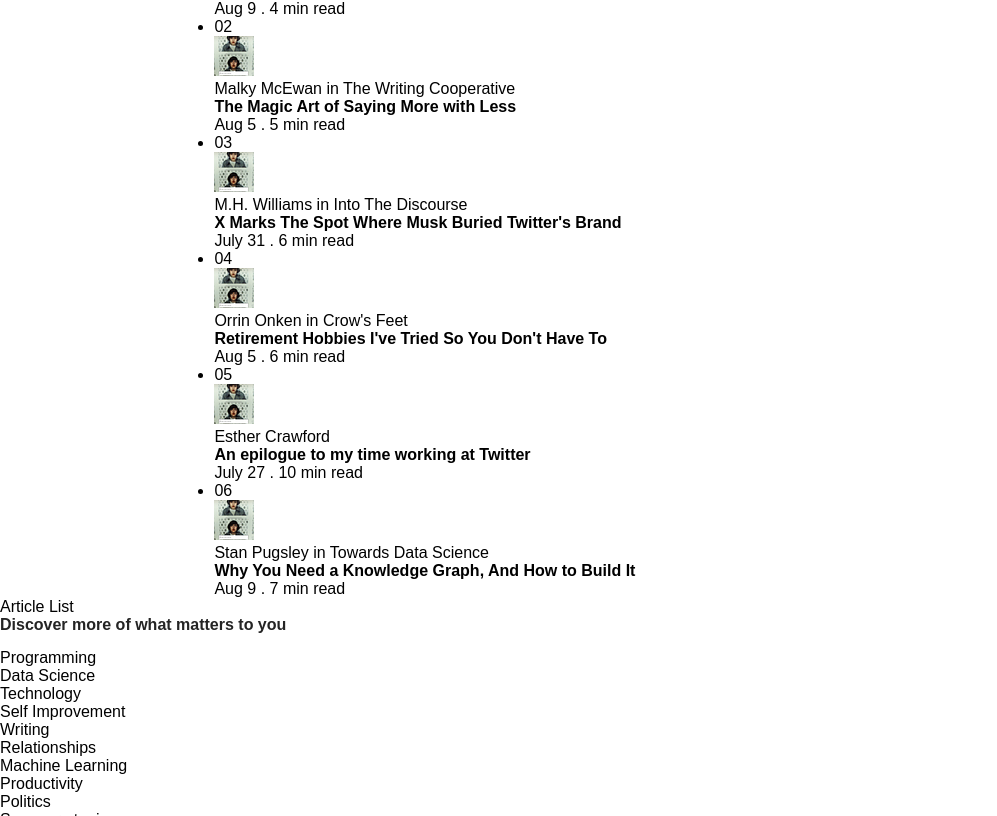
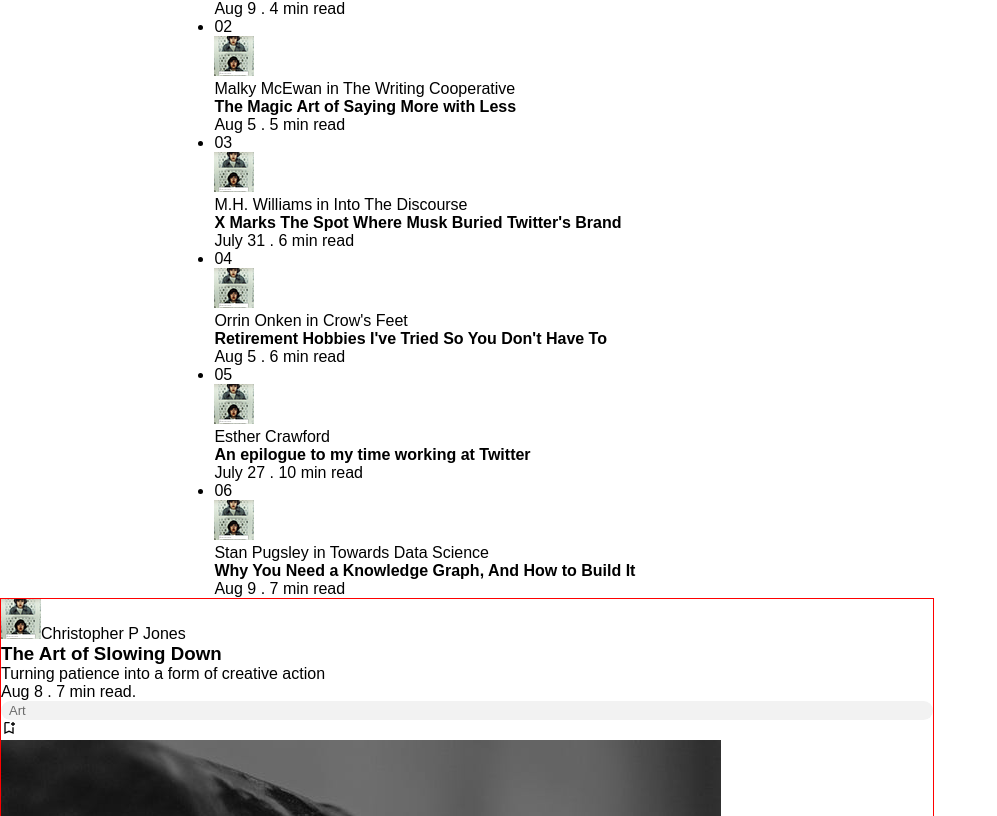
Before and after one commit to bismarkboateng/md-pro-rct, a React (Vite) app: page / in a window 1280 px wide. Shown: the part 293-1109 px from the top of the page, without its empty margins (0-997 px from the left). Built offline with nearby package versions, Linux system fonts and the light colour scheme.

Commit message:
implement article list and article card component

```diff
--- a/src/assets/index.js
+++ b/src/assets/index.js
@@ -1 +1,2 @@
 export { default as Profile } from "./images/profile.png";
+export { default as ArticleImage } from "./images/ArticleImage.jpg";
--- /dev/null
+++ b/src/components/ArticleCard/index.jsx
@@ -0,0 +1,36 @@
+import styles from "./index.module.scss";
+import { MdOutlineBookmarkAdd } from "react-icons/md";
+
+
+export default function index({ article }) {
+
+  return (
+    <div>
+
+      <div className={styles.articleContent}>
+        <div className={styles.profileAuthor}>
+          <img src={article.profileImage} alt="author image"
+            className={styles.profileImage}
+          />
+          <span>{article.author}</span>
+        </div>
+
+        <h1>{article.title}</h1>
+        <div className={styles.subTitle}>{article.subtitle}</div>
+
+        <div className={styles.dateDurationTagBookmarkSvg}>
+          <div className={styles.dateDuration}>{article.date} . {article.duration}.</div>
+          <div className={styles.tag}>{article.tag}</div>
+          <MdOutlineBookmarkAdd />
+        </div>
+
+      </div>
+
+      <img src={article.image}
+        alt={article.title}
+        className={styles.articleImage}
+      />
+
+    </div>
+  )
+}
--- /dev/null
+++ b/src/components/ArticleCard/index.module.scss
@@ -0,0 +1,78 @@
+
+
+.article__content {
+
+    h1 {
+        font-size: 20px;
+        color: #242424;
+        font-weight: 700;
+        text-overflow: ellipsis;
+    }
+}
+
+
+.profile__author {
+    display: flex;
+    align-items: center;
+
+
+    span {
+        font-size: 13px;
+        color: #242424;
+        font-weight: 550;
+    }
+}
+
+
+
+.profile__image {
+    width: 20px;
+    border-radius: 50%;
+}
+
+.sub__title {
+    font-size: 16px;
+    color: #6B6B6B;
+    font-weight: 400;
+    text-overflow: ellipsis;
+}
+
+
+.date__duration__tag__bookmark__svg {
+
+    svg {
+        color: #6B6B6B;
+        font-size: 25px;
+    }
+}
+
+.date__duration {
+    font-size: 13px;
+    color: #6B6B6B;
+    font-weight: 400;
+}
+
+.tag {
+    font-size: 13px;
+    color: #6B6B6B;
+    background: #F2F2F2;
+    padding: 2px 8px;
+    border-radius: 100px;
+
+    cursor: pointer;
+}
+
+
+
+
+
+
+
+
+
+
+.article__image {
+    width: 175px;
+    // aspect-ratio: auto 200 / 134;
+    height: 130px;
+}
--- /dev/null
+++ b/src/components/ArticleList/constants.js
@@ -0,0 +1,38 @@
+import { Profile, ArticleImage } from "../../assets"
+
+
+export const Articles = [
+    {
+        profileImage: Profile,
+        author: "Christopher P Jones",
+        title: "The Art of Slowing Down",
+        subtitle: "Turning patience into a form of creative action",
+        image: ArticleImage,
+        date: "Aug 8",
+        duration: "7 min read",
+        tag: "Art",
+        index: Math.random()
+    },
+    {
+        profileImage: Profile,
+        author: "Christopher P Jones",
+        title: "The Art of Slowing Down",
+        subtitle: "Turning patience into a form of creative action",
+        image: ArticleImage,
+        date: "Aug 8",
+        duration: "7 min read",
+        tag: "Art",
+        index: Math.random()
+    },
+    {
+        profileImage: Profile,
+        author: "Christopher P Jones",
+        title: "The Art of Slowing Down",
+        subtitle: "Turning patience into a form of creative action",
+        image: ArticleImage,
+        date: "Aug 8",
+        duration: "7 min read",
+        tag: "Art",
+        index: Math.random()
+    }
+]
--- a/src/components/ArticleList/index.jsx
+++ b/src/components/ArticleList/index.jsx
@@ -1,8 +1,16 @@
 import styles from "./index.module.scss";
+import { Articles } from "./constants"
+import { ArticleCard } from "../../components";
 
 
 export default function index() {
   return (
-    <div>Article List</div>
+    <section className={styles.articles}>
+      <ul>
+        { Articles.map((article) => (
+            <ArticleCard article={article} />
+        ))}
+      </ul>
+    </section>
   )
 }
--- a/src/components/ArticleList/index.module.scss
+++ b/src/components/ArticleList/index.module.scss
@@ -0,0 +1,3 @@
+.articles {
+    border: 1px solid red;
+}
--- a/src/components/index.js
+++ b/src/components/index.js
@@ -4,3 +4,4 @@ export { default as Herosection } from "./Herosection";
 export { default as Navbar } from "./Navbar";
 export { default as Trending } from "./Trending";
 export { default as Button } from "./Button";
+export { default as ArticleCard } from "./ArticleCard";
```
Also changed, not shown: src/assets/images/ArticleImage.jpg (added).
